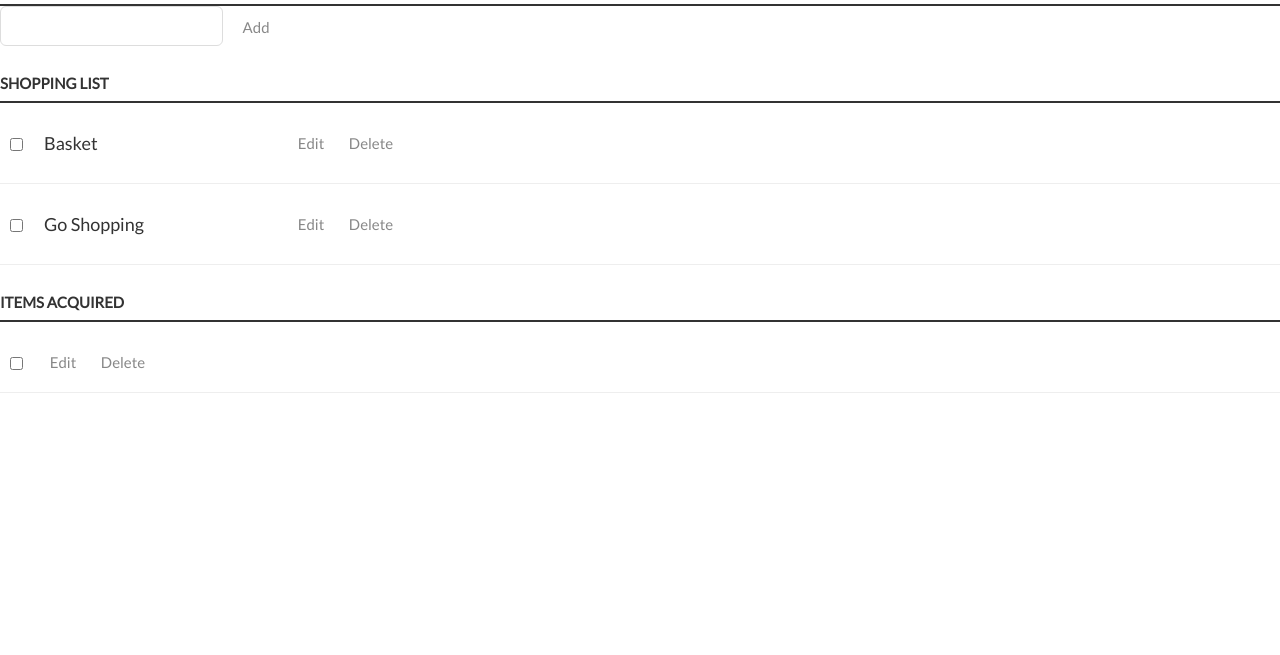
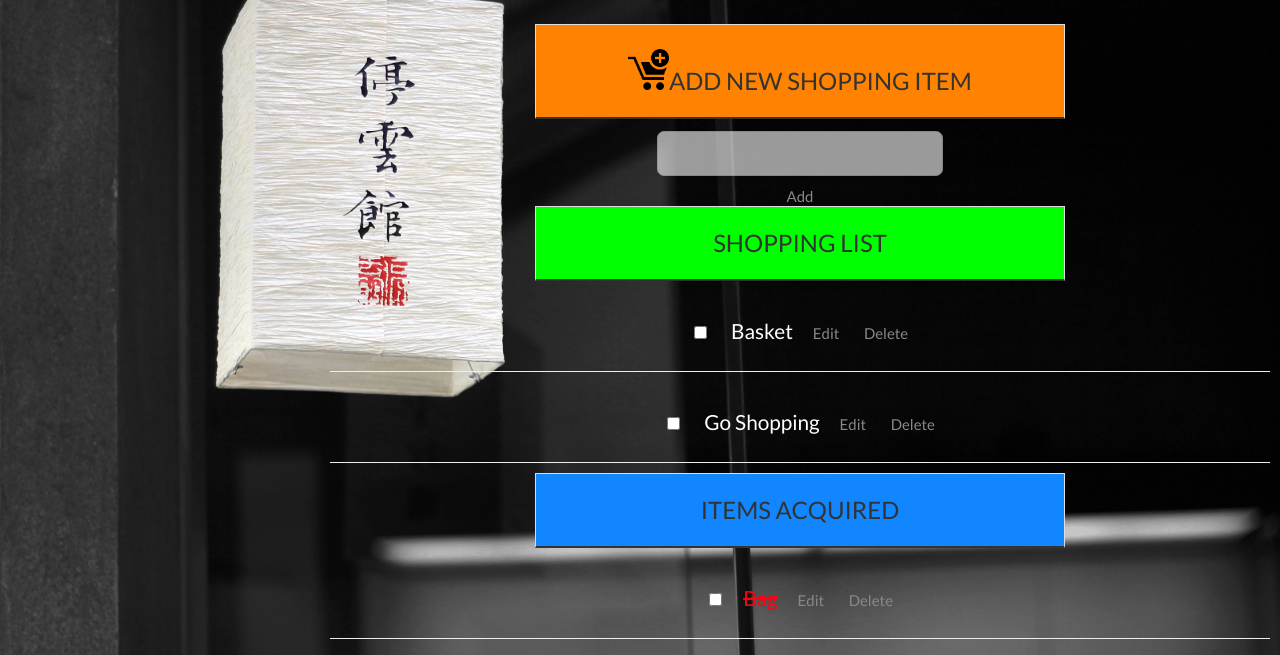
Before and after one commit to andela-oolofinyo/ShoppingSite, a plain HTML site: page index.html in a window 1280 px wide. Shown: the part 145-800 px from the top of the page. Drawn offline with Linux system fonts and the light colour scheme.

Commit message:
Shopping Site3

```diff
--- a/index.html
+++ b/index.html
@@ -4,7 +4,7 @@
 		<meta charset="utf-8">
 		<title> Shopping List WebApp</title>
 		<link rel="stylesheet" type="text/css" href="stylesheet/reset.css">
-		<link rel="stylesheet" type="text/css" href="stylesheet/style.css">
+		<link rel="stylesheet" type="text/css" href="stylesheet/main.css">
     <link href='http://fonts.googleapis.com/css?family=Abril+Fatface' rel='stylesheet' type='text/css'>
     <link href='http://fonts.googleapis.com/css?family=Lato' rel='stylesheet' type='text/css'>
 	</head>
@@ -16,7 +16,7 @@
       <div id="centerpage">
 
         <div id="add">
-          <h3>Add New Shopping Item</h3>
+          <h3><img src="img/add.png">Add New Shopping Item</h3>
           <input type="text" id="userWant"> <!-- <label for="New-Item">Create</label>  --><button id="addTask">Add</button>
         </div>
 
@@ -29,7 +29,7 @@
         </div>
 
         <div id="bought">
-          <h3>Items Acquired</h3>
+          <h3> Items Acquired</h3>
             <ul id="completed-order">
           <li class="editMode"><input type="checkbox" ><label>Bag</label> <!-- <input type="text"> --><button class="editTask">Edit</button><button class="deleteTask">Delete</button> </li>
             </ul>
--- a/stylesheet/main.css
+++ b/stylesheet/main.css
@@ -3,40 +3,94 @@
 body{
 	margin: 0 auto;
 	text-decoration: none;
-	/*background: url('../img/china.png') no-repeat;*/
+	background: url('../img/china.png') no-repeat;
 	background-size: cover;
 }
 
+section{
+
+	padding-left: 20em;
+}
+=================================================
+
+
+		HEADER
+
+================================================
+
 header{
-	text-align: center;
+	/*text-align: center;*/
 	margin: 0 auto;
 
 }
+
 h1{
 	font-family: 'Abril Fatface', cursive;
 	font-size: 3em;
 	margin: 1em;
-	color: #501AFF;
+	color: white;
+	text-align: center;
 }
 
 h1 img{
-	background-size: 5px 3px;
+	height: 1.4em;
+	width: auto;
+	position: relative;
+	margin: 0 1em 0 0;
 }
+
+=================================================
+
+		BODY
+
+
+================================================
 
 #centerpage{
 	margin: 0 auto;
-	display: inline-block;
 	width: 100%;
 	height: auto;
 	text-align: center;
-	/*padding-left: 10em;*/
+	}
+
+input, button {
+  outline: none;
 }
+
+input:focus {
+  color: #333;
+}
+
+button {
+  background: none;
+  border: 0px;
+  color: #888;
+  font-size: 15px;
+  width: 60px;
+  margin: 10px 0 0;
+  font-family: Lato, sans-serif;
+  cursor: pointer;
+}
+
+
+button:hover {
+  color: white;
+}
+
+/*=========================================
+
+		NEW Task
+===========================================*/
+
+
+/********ADD DIV********/
 
 #add{
 	margin: 0 auto;
 	text-align: center;
-	/*display: inline;*/
+	/*display: inline-block;*/
 }
+
 
 #add h3{
 	width: 20em;
@@ -44,63 +98,93 @@ h1 img{
 	margin: 0 auto;
 	padding: 1em;
 	text-align: center;
-	background-color: #eee;
+	background-color: #FF8300;
 	border: 1px solid #ddd;
 	color: #333;
-	font-weight: bold;
+	font-weight: 500;
 	font-family:'Lato', sans-serif;
-	font-weight: 100;
 	font-size: 1.5em;
+	border-bottom: 2px solid #333;
+  	text-transform: uppercase;
+
+}
+
+h3 img{
+	height: 1.7em;
+	width: auto;
+	position: relative;
 }
 
 #add input{
 	margin-left: auto;
     margin-right: auto;
+    font-size: 1.1em;
+    padding: 10px;
     margin-top: 0.7em;
     display: block;
     width: 15em;
-    height: 3em;
+    height: 1.3em;
     opacity: 0.6;
+    line-height: 1.2em;
+    border: 1px solid #ddd;
+    border-radius: 0.4em;
+    color: #888;
 }
 
-/*#add p{
-	color: tomato;
-	display: inline-block;
-	font-size: 1em;
-	margin: 2em;
-}
-*/
 
+/*************DIV LIST******************/
 #list h3{
 	width: 20em;
 	margin: 8px 10px;
 	margin: 0 auto;
 	padding: 1em;
 	text-align: center;
-	background-color: #eee;
+	background-color: #00FF00;
 	border: 1px solid #ddd;
 	color: #333;
-	font-weight: bold;
+	font-weight: 500;
 	font-family:'Lato', sans-serif;
-	font-weight: 100;
 	font-size: 1.5em;
+	border-bottom: 2px solid #333;
+  	text-transform: uppercase;
 }
 
-#list input {
-	font-size: 1em;
-	display: inline-block;
-	font-family:'Lato', sans-serif;
-	font-weight: 100;
-	border: 0 0 0 2px solid black;
+li {
+  overflow: hidden;
+  padding: 1.2em 0;
+  margin: 10px;
+  height: 50%;
+  border-bottom: 1px solid #eee;
+  text-align: center;
+  font-size: 1em;
+  font-family:'Lato', sans-serif;
 }
 
-#list p{
-	color: tomato;
-	display: inline-block;
-	font-size: 1em;
-	margin: 2em;
+li input[type="checkbox"] {
+  margin: 0 10px;
+  position: relative;
+
 }
 
+li label {
+  font-size: 1.3em;
+  line-height: 2em;
+  width: 15em;
+  padding: 0 0 0 11px;
+  color: white;
+}
+
+li   input[type="text"] {
+  width: 14em;
+}
+
+li  .delete:hover {
+  color: #CF2323;
+}
+
+
+
+/*************BOUGHT DIV*****************/
 
 #bought h3{
 	width: 20em;
@@ -108,20 +192,26 @@ h1 img{
 	margin: 0 auto;
 	padding: 1em;
 	text-align: center;
-	background-color: #eee;
+	background-color: #1186FF;
 	border: 1px solid #ddd;
 	color: #333;
-	font-weight: bold;
+	font-weight: 500;
 	font-family:'Lato', sans-serif;
-	font-weight: 100;
 	font-size: 1.5em;
+	border-bottom: 2px solid #333;
+  	text-transform: uppercase;
 }
 
-#bought p{
-	color: tomato;
-	display: inline-block;
-	font-size: 1em;
-	margin: 2em;
-	border-style: solid;
-	border-bottom: 2px thick black;
+
+ul li input[type=text] {
+  display:none;
 }
+
+ul li.editMode input[type=text] {
+  display:block;
+}
+
+ul li.editMode label {
+  text-decoration: line-through;
+  color: #FF0013;
+}
--- a/stylesheet/style.css
+++ /dev/null
@@ -1,120 +0,0 @@
-/* Basic Style */
-body {
-  background: #fff;
-  color: #333;
-  font-family: Lato, sans-serif;
-}
-.container {
-  display: block;
-  width: 400px;
-  margin: 100px auto 0;
-}
-ul {
-  margin: 0;
-  padding: 0;
-}
-li * {
-  float: left;
-}
-li, h3 {
-  clear:both;
-  list-style:none;
-}
-input, button {
-  outline: none;
-}
-button {
-  background: none;
-  border: 0px;
-  color: #888;
-  font-size: 15px;
-  width: 60px;
-  margin: 10px 0 0;
-  font-family: Lato, sans-serif;
-  cursor: pointer;
-}
-button:hover {
-  color: #333;
-}
-/* Heading */
-h3,
-label[for='new-task'] {
-  color: #333;
-  font-weight: 700;
-  font-size: 15px;
-  border-bottom: 2px solid #333;
-  padding: 30px 0 10px;
-  margin: 0;
-  text-transform: uppercase;
-}
-input[type="text"] {
-  margin: 0;
-  font-size: 18px;
-  line-height: 18px;
-  height: 18px;
-  padding: 10px;
-  border: 1px solid #ddd;
-  background: #fff;
-  border-radius: 6px;
-  font-family: Lato, sans-serif;
-  color: #888;
-}
-input[type="text"]:focus {
-  color: #333;
-}
-
-/* New Task */
-label[for='new-task'] {
-  display: block;
-  margin: 0 0 20px;
-}
-input#new-task {
-  float: left;
-  width: 318px;
-}
-p > button:hover {
-  color: #0FC57C;
-}
-
-/* Task list */
-li {
-  overflow: hidden;
-  padding: 20px 0;
-  border-bottom: 1px solid #eee;
-}
-li > input[type="checkbox"] {
-  margin: 0 10px;
-  position: relative;
-  top: 15px;
-}
-li > label {
-  font-size: 18px;
-  line-height: 40px;
-  width: 237px;
-  padding: 0 0 0 11px;
-}
-li >  input[type="text"] {
-  width: 226px;
-}
-li > .delete:hover {
-  color: #CF2323;
-}
-
-/* Completed */
-#completed-tasks label {
-  text-decoration: line-through;
-  color: #888;
-}
-
-/* Edit Task */
-ul li input[type=text] {
-  display:none;
-}
-
-ul li.editMode input[type=text] {
-  display:block;
-}
-
-ul li.editMode label {
-  display:none;
-}
```
Also changed, not shown: img/logo.png (deleted), img/onlineshop.png (added), 2 other files.
